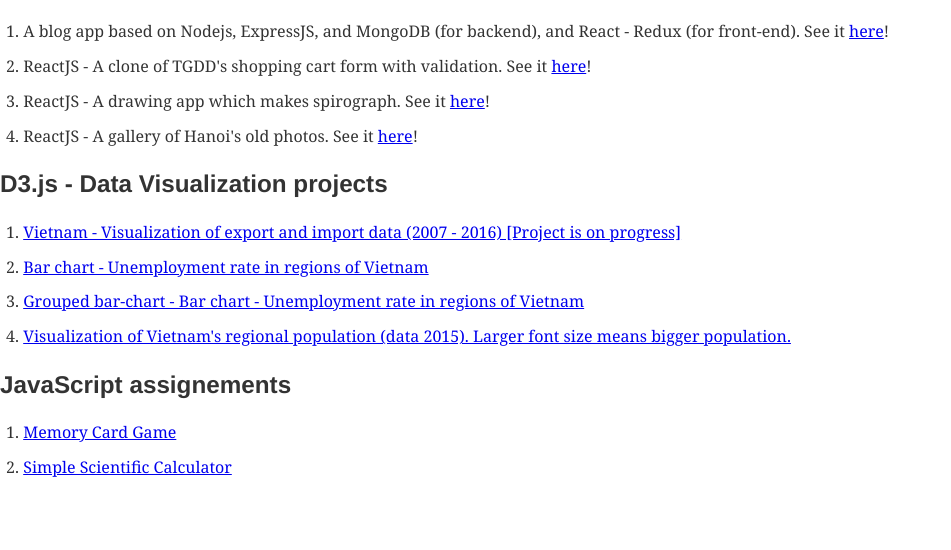
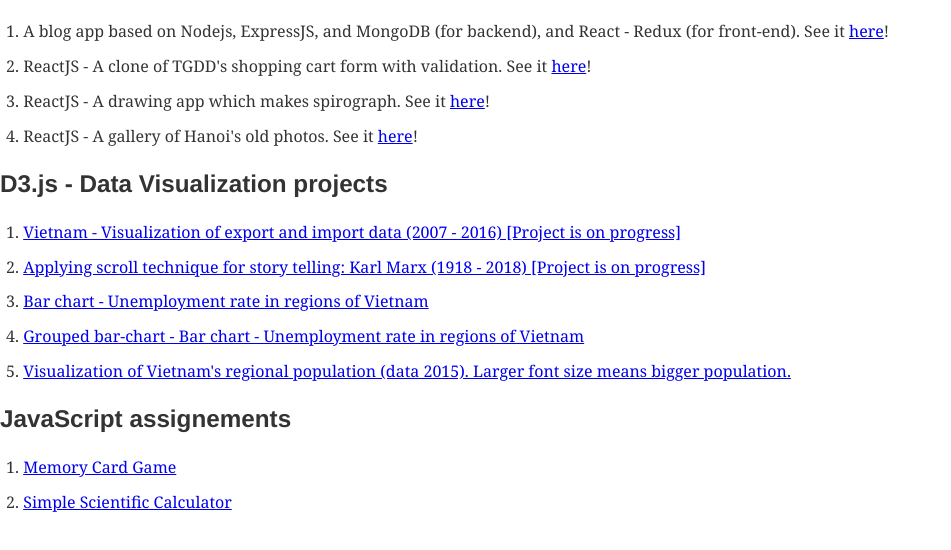
Before and after one commit to ngminhtrung/travis-blog, a Gatsby site: page /projects in a window 1280 px wide. Shown: the part 88-638 px from the top of the page, without its empty margins (0-951 px from the left). Built offline with nearby package versions, Linux system fonts and the light colour scheme; Gatsby itself is replaced by a stand-in of ours; some packages are replaced by stand-ins of ours.

Commit message:
updated section 'projects'

```diff
--- a/src/pages/projects.js
+++ b/src/pages/projects.js
@@ -18,6 +18,8 @@ export default ({ data }) => (
     <ol>
     <li><a href="https://ngminhtrung.github.io/d3/vietnam/export" target="_blank">
         Vietnam - Visualization of export and import data (2007 - 2016) [Project is on progress]</a></li>
+        <li><a href="https://ngminhtrung.github.io/d3/karl-marx-scroll" target="_blank">
+        Applying scroll technique for story telling: Karl Marx (1918 - 2018) [Project is on progress]</a></li>
       <li><a href="https://ngminhtrung.github.io/d3/vietnam/vn-unemployment-2016" target="_blank">
         Bar chart - Unemployment rate in regions of Vietnam</a></li>
       <li><a href="https://ngminhtrung.github.io/d3/vietnam/groupedbar/index.html" target="_blank">
```
